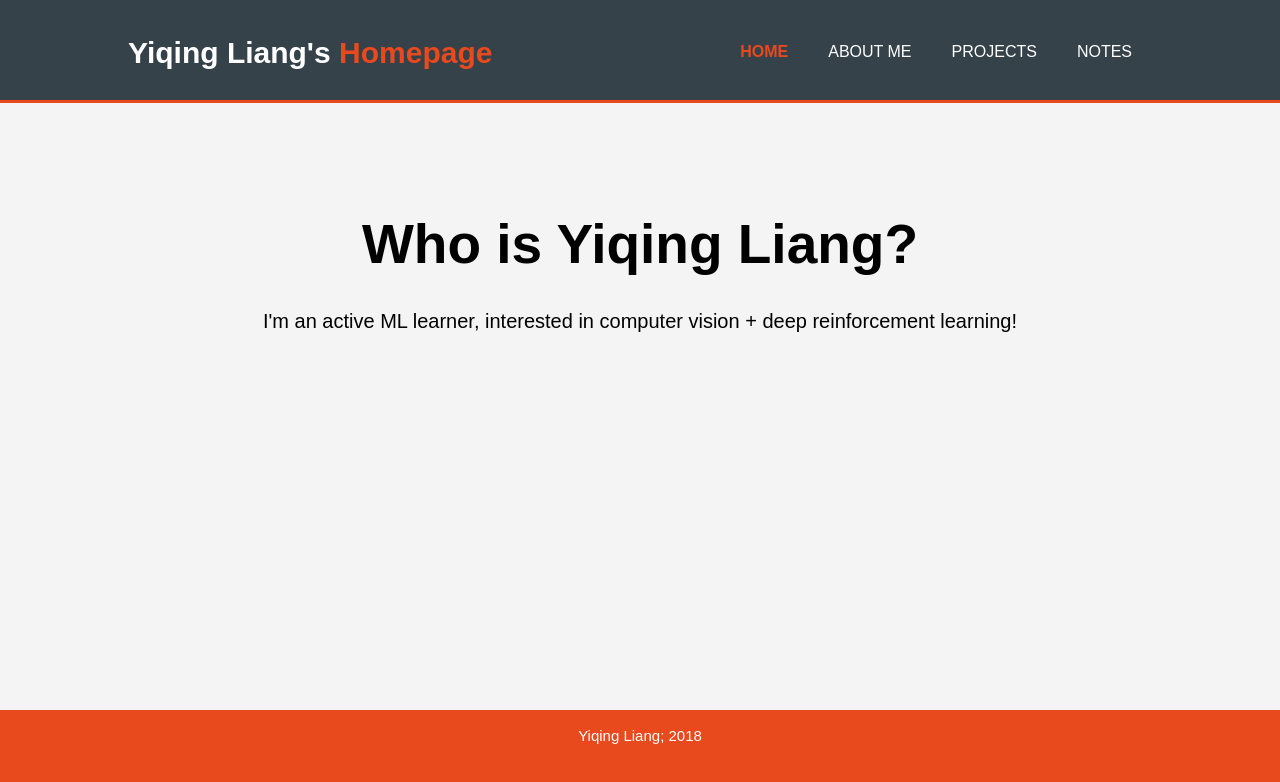
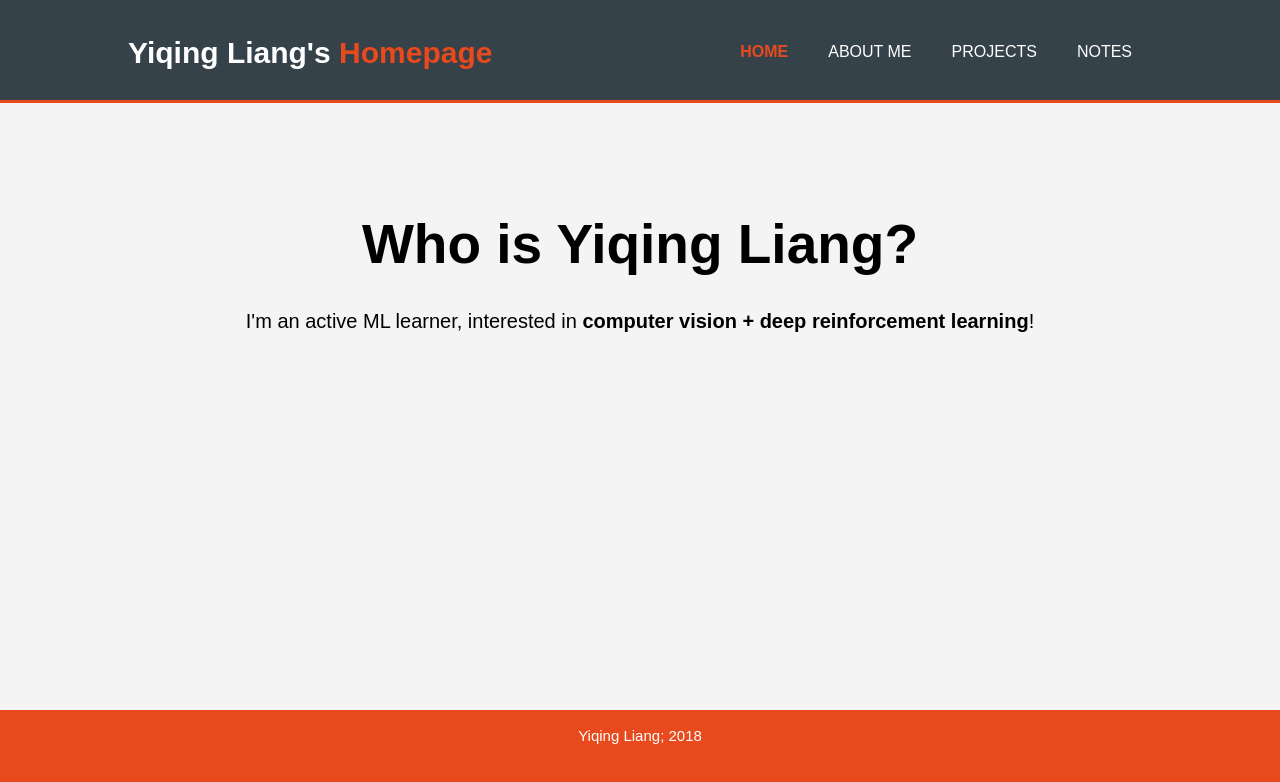
Before and after one commit to lynl7130/DeepL_Baby, a plain HTML site: page index.html in a window 1280 px wide. Drawn offline with Linux system fonts and the light colour scheme.

Commit message:
Update style.css

```diff
--- a/css/style.css
+++ b/css/style.css
@@ -92,6 +92,10 @@ header a:hover{
   font-size:20px;
 }
 
+#showcase .highlight{
+  font-weight:bold;
+}
+
 /*
 #newsletter{
   padding:15px;
```
